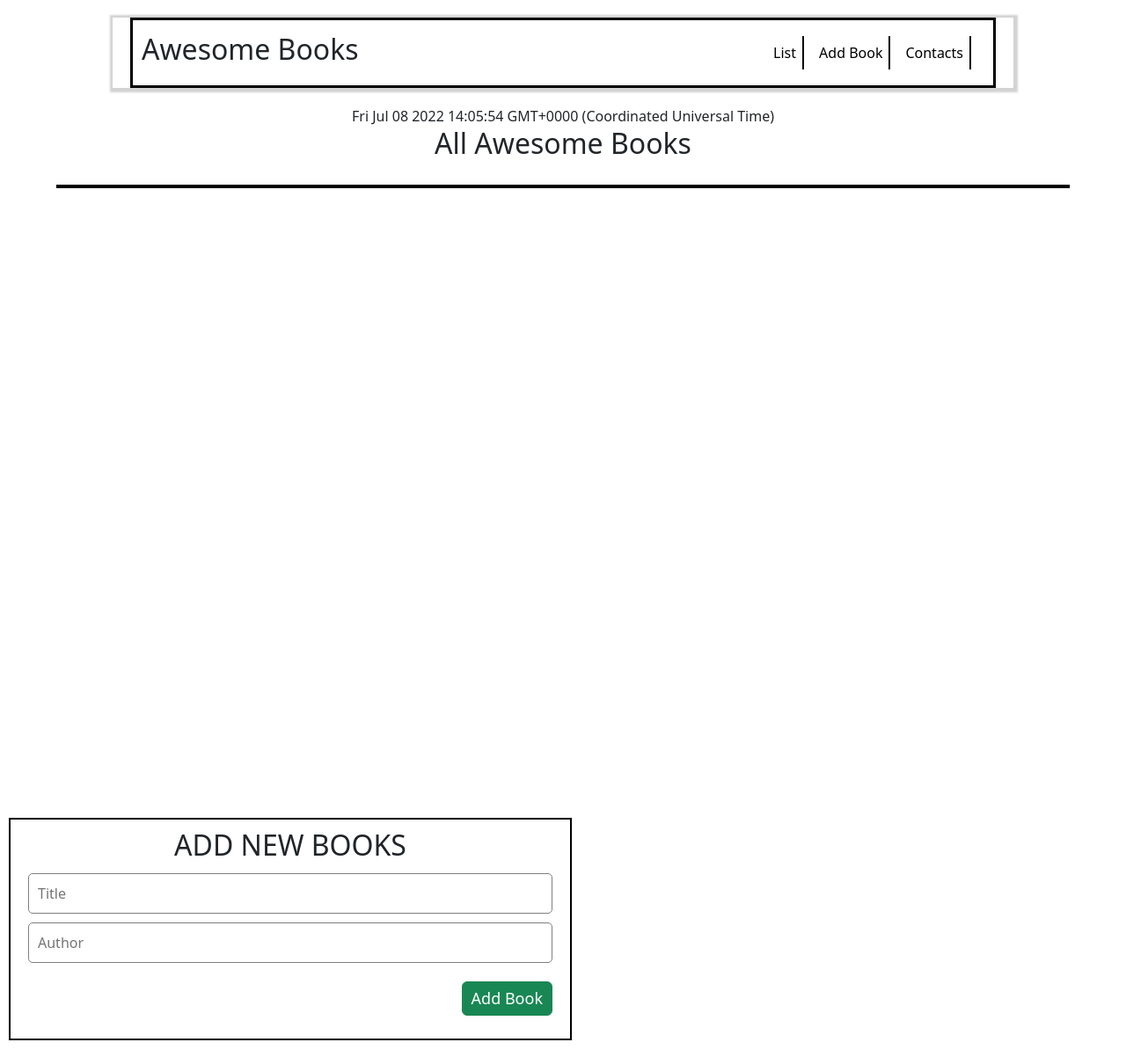
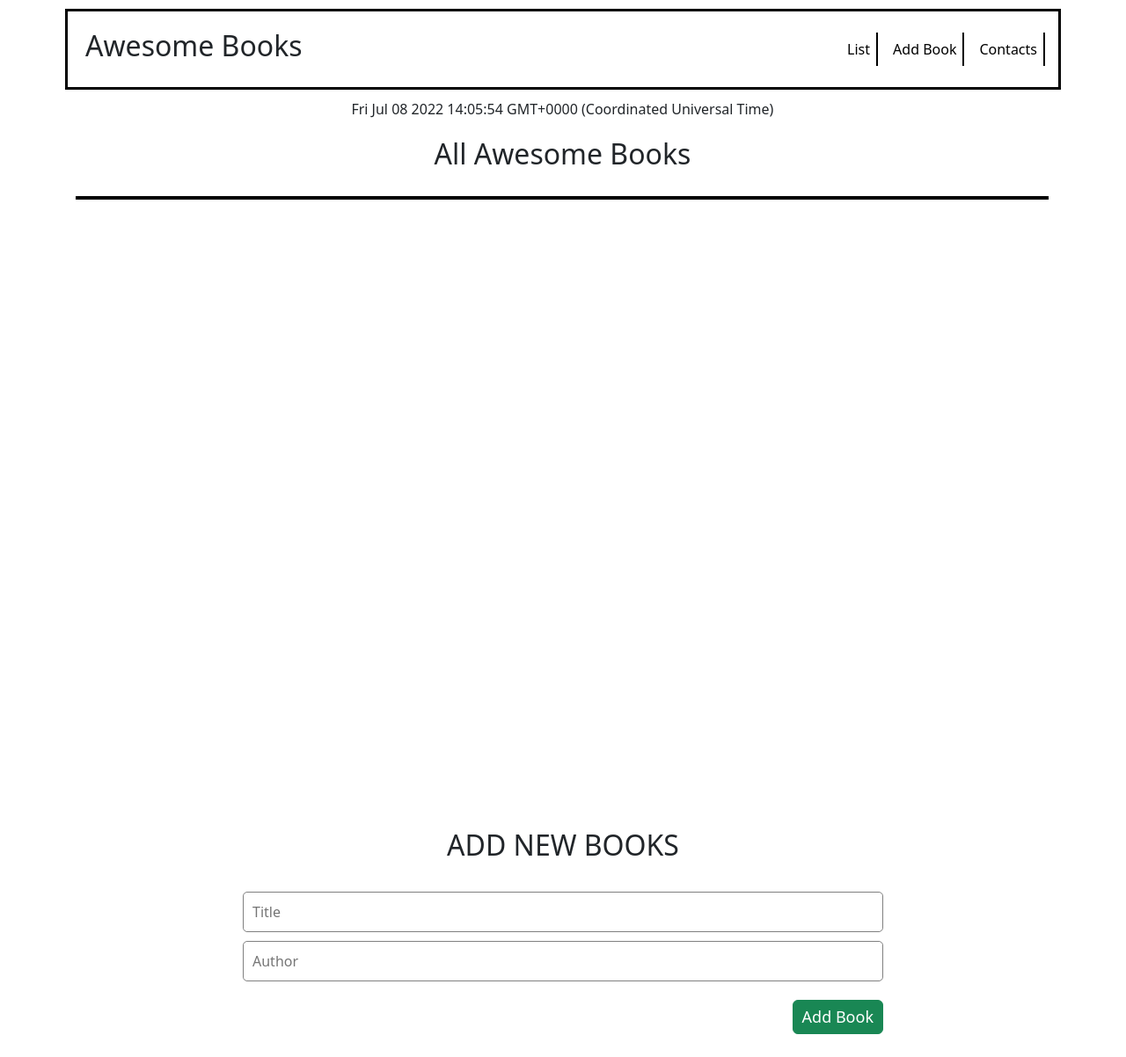
Before and after one commit to r-ahmed2022/Awesome-books, a website: page index.html in a window 1280 px wide. Shown: the whole page at 88% size. Drawn offline with nearby package versions, Linux system fonts and the light colour scheme.

Commit message:
Updated style.css

```diff
--- a/css/style.css
+++ b/css/style.css
@@ -9,10 +9,9 @@ body {
 }
 
 .header {
-  width: 80%;
+  width: 90%;
   height: auto;
   margin: 0 auto;
-  box-shadow: 1px 1px 2px 4px lightgrey;
 }
 
 .siteheader {
@@ -20,8 +19,7 @@ body {
   justify-content: stretch;
   align-items: center;
   border: 3px solid black;
-  padding: 10px;
-  margin: 20px;
+  margin: 10px;
 }
 
 .navbar {
@@ -54,19 +52,23 @@ body {
 }
 
 .list-section {
-  width: 100%;
+  width: 96%;
   height: 100vh;
   display: flex;
   flex-direction: column;
   align-items: center;
+  margin-left: 25px;
 }
 
 .list {
   width: 90%;
   height: auto;
-  margin: 20px 0;
   border: 2px solid #000;
   background: #fff;
+}
+
+h2 {
+  padding: 20px;
 }
 
 .rows {
@@ -74,13 +76,12 @@ body {
 }
 
 .add-book {
-  width: 50%;
+  width: 60%;
   height: auto;
   padding: 10px 20px;
-  border: 2px solid #000;
   display: flex;
   justify-content: center;
-  margin: 10px;
+  margin: auto;
   align-items: center;
 }
 
--- a/index.html
+++ b/index.html
@@ -41,7 +41,7 @@
       <script>
         document.write(new Date());
       </script>
-      <h2 class="bookList">All Awesome Books</h2>
+      <h2>All Awesome Books</h2>
       <div class="list" id="list"></div>
     </section>
     <div class="add-book">
```
